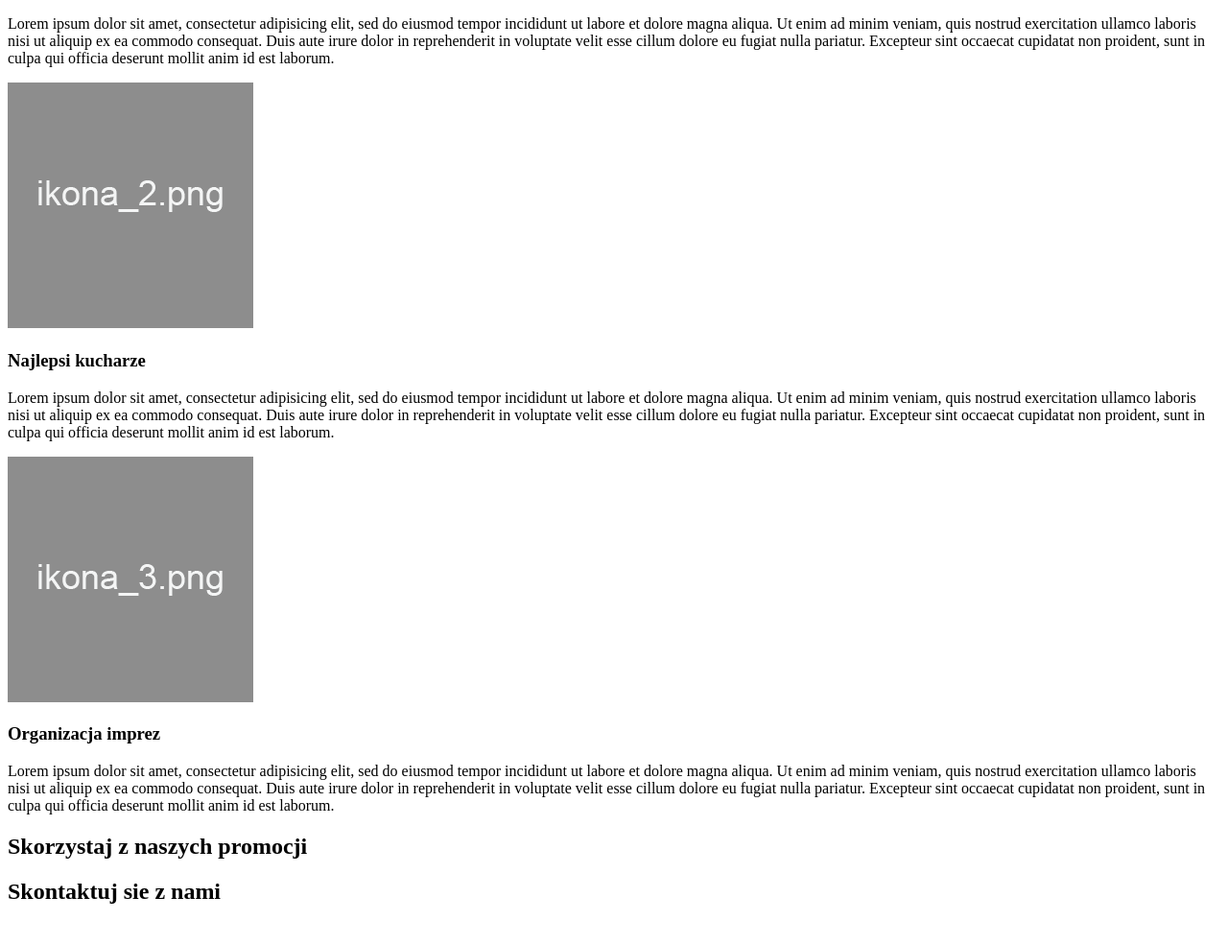
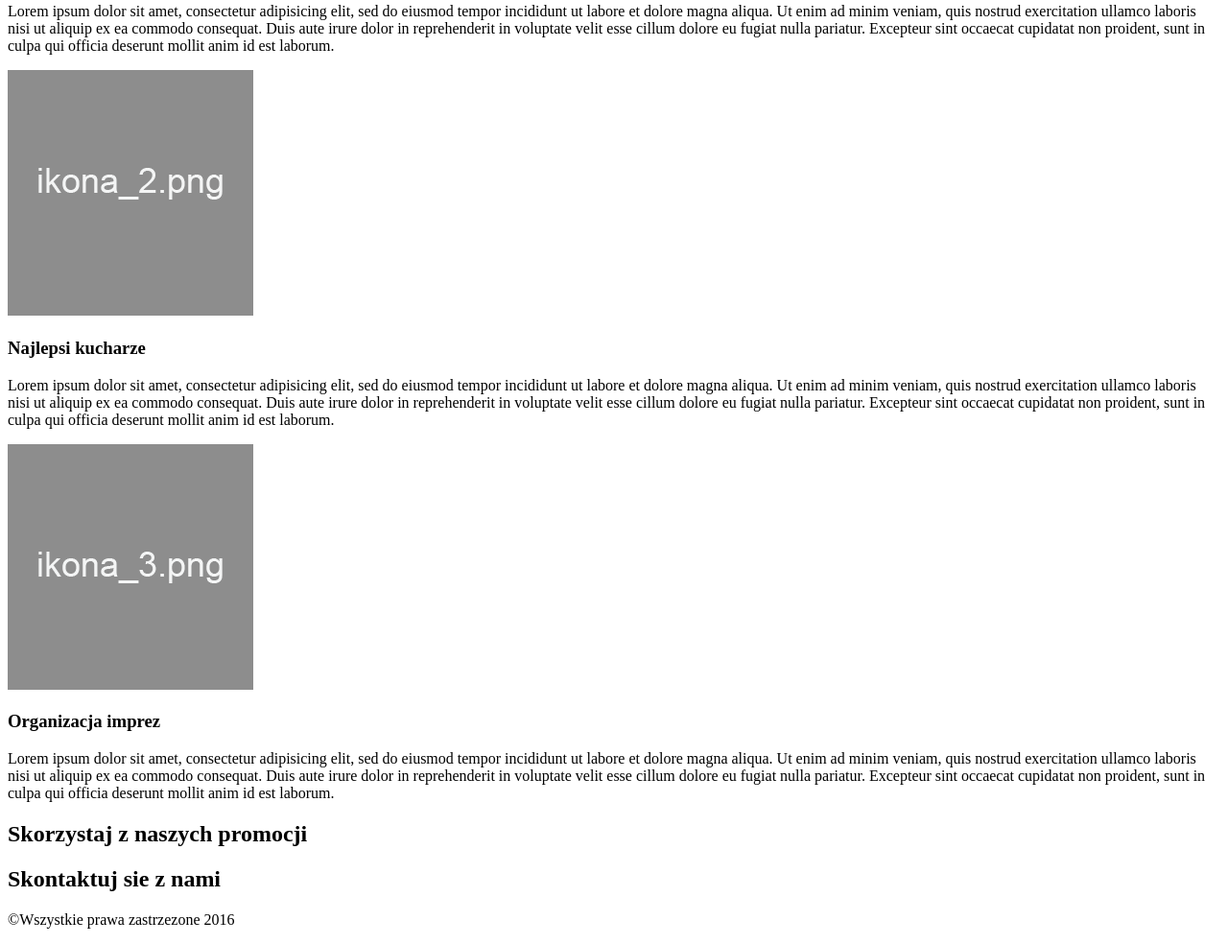
Before and after one commit to szczekar/MyWebsite, a plain HTML site: page index.html in a window 1280 px wide. Shown: the part 616-1600 px from the top of the page at 96% size. Before the commit the page ends 1579 px from the top, so only its background shows below. Drawn offline with Linux system fonts and the light colour scheme.

Commit message:
Wstawienie znacznikow head,section i footer

```diff
--- a/index.html
+++ b/index.html
@@ -6,6 +6,7 @@
 	</head>
 	<body>
 
+<header>
 	<div>
 		<div>
 			<a href="index.html">LOGO</a>
@@ -19,13 +20,17 @@
 				</ul>
 			</div>
 		</div>
+</header>
 
+<section>
 		<div>
 			<h1>Najlepsza knajpa w miescie</h1>
 			<p>Lorem ipsum dolor sit amet, consectetuer adipiscing elit. Maecenas fermentum, sem in pharetra pellentesque, velit turpis volutpat ante, in pharetra metus odio a lectus.</p>
+			<a href="index.html">Sprawdz menu</a>
 		</div>
-		<a href="index.html">Sprawdz menu</a>
+</section>
 
+<section>
 	<div>
 		<h2>Dlaczego warto nas wybrac?</h2>
 			<div>
@@ -38,7 +43,6 @@
 			  		cillum dolore eu fugiat nulla pariatur. Excepteur sint occaecat cupidatat non
 			  		proident, sunt in culpa qui officia deserunt mollit anim id est laborum.</p>
 			 </div>
-		</div>
 		<div>
 			<img src="img/ikona_2.png" alt="obrazek">
 			 <h3>Najlepsi kucharze</h3>
@@ -50,7 +54,6 @@
 			  proident, sunt in culpa qui officia deserunt mollit anim id est laborum.</p>
 		</div>
 			<div>
-		<div>
 			  		<img src="img/ikona_3.png" alt="obrazek">
 			  		<h3>Organizacja imprez</h3>
 			  		<p>Lorem ipsum dolor sit amet, consectetur adipisicing elit, sed do eiusmod
@@ -60,12 +63,25 @@
 			  		cillum dolore eu fugiat nulla pariatur. Excepteur sint occaecat cupidatat non
 			  		proident, sunt in culpa qui officia deserunt mollit anim id est laborum.</p>
 			</div>
+	</div>
+</section>
+
+<section>
+	<div>
 		<h2>Skorzystaj z naszych promocji</h2>
 		</div>
+</section>
 
+<section>
 	<div>
 		<h2>Skontaktuj sie z nami</h2>
 		</div>
+</section>
+
+<footer>
+	<p>&copy;Wszystkie prawa zastrzezone 2016</p>
+</footer>
+
 
 	</body>
 </html>
```
Lines whose indentation alone changed are shown as unchanged.
